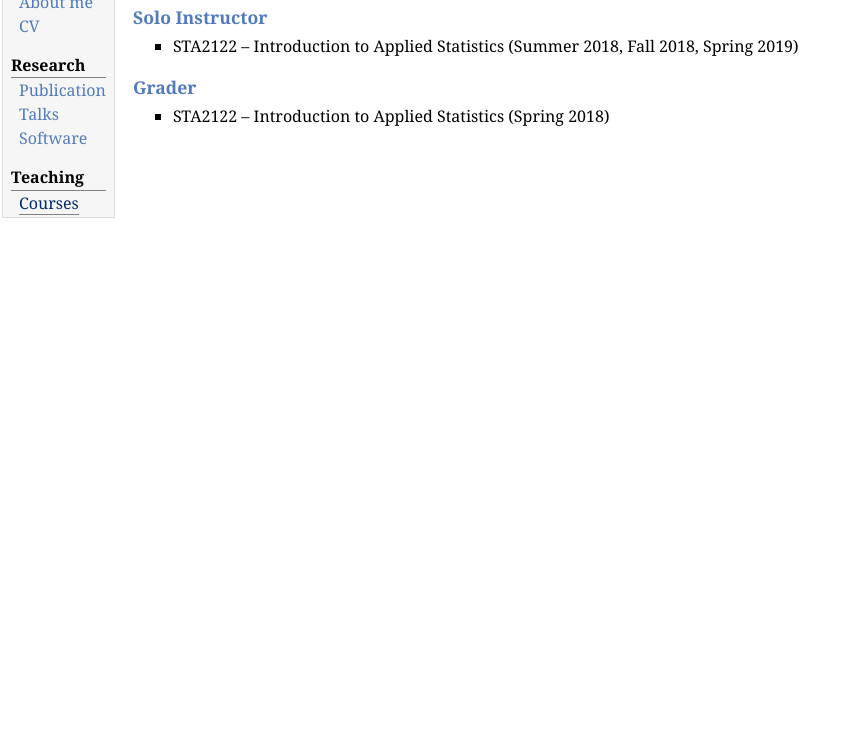
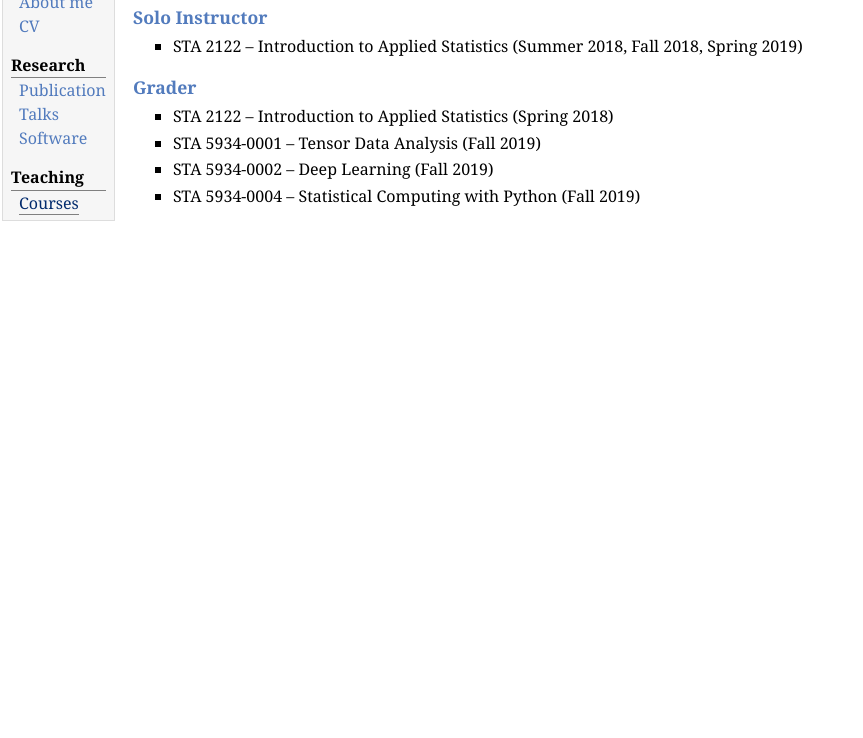
Before and after one commit to jerryfsu3333/jerryfsu3333.github.io, a plain HTML site: page courses.html in a window 1280 px wide. Shown: the part 62-800 px from the top of the page, without its empty margins (0-863 px from the left). Drawn offline with Linux system fonts and the light colour scheme.

Commit message:
update courses

```diff
--- a/courses.html
+++ b/courses.html
@@ -28,12 +28,18 @@
 </div>
 <h3>Solo Instructor</h3>
 <ul>
-<li><p>STA2122 &ndash; Introduction to Applied Statistics (Summer 2018, Fall 2018, Spring 2019)</p>
+<li><p>STA 2122 &ndash; Introduction to Applied Statistics (Summer 2018, Fall 2018, Spring 2019)</p>
 </li>
 </ul>
 <h3>Grader</h3>
 <ul>
-<li><p>STA2122 &ndash; Introduction to Applied Statistics (Spring 2018)</p>
+<li><p>STA 2122 &ndash; Introduction to Applied Statistics (Spring 2018)</p>
+</li>
+<li><p>STA 5934-0001 &ndash; Tensor Data Analysis (Fall 2019)</p>
+</li>
+<li><p>STA 5934-0002 &ndash; Deep Learning (Fall 2019)</p>
+</li>
+<li><p>STA 5934-0004 &ndash; Statistical Computing with Python (Fall 2019)</p>
 </li>
 </ul>
 </td>
```
Also changed, not shown: index.html (+4 -4 lines), publications.html (+1 -1 lines), 3 other files.
